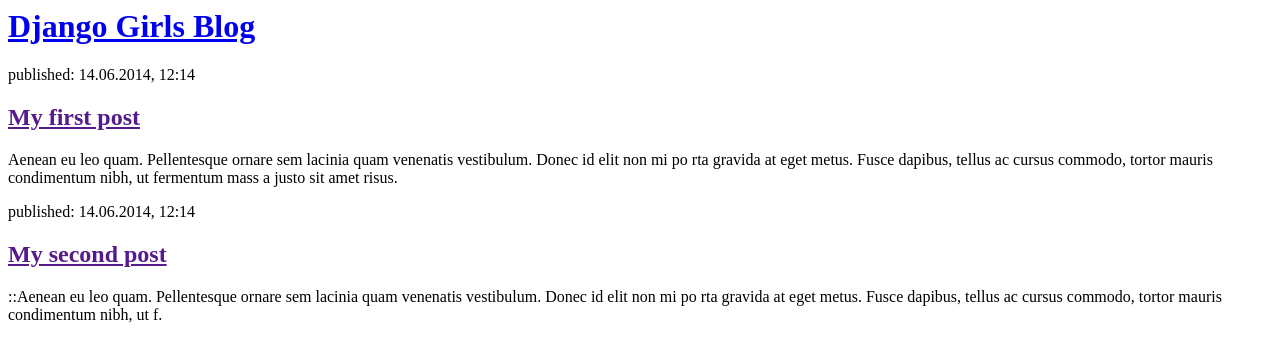
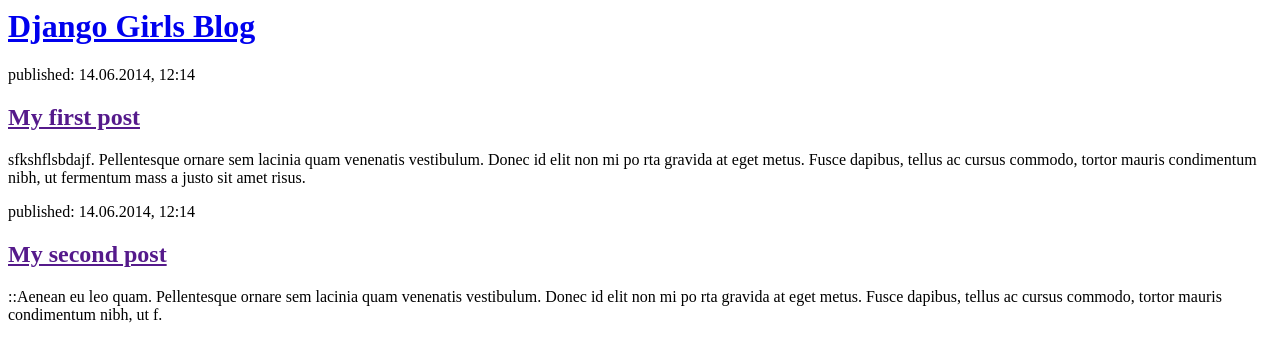
Before and after one commit to adamyin0115/my-first-blog, a Django app: page / in a window 1280 px wide. Shown: the top 362 px of the page. Run offline with Django 3.2, Linux system fonts and the light colour scheme.

Commit message:
changed the HTML for the site

```diff
--- a/blog/templates/blog/post_list.html
+++ b/blog/templates/blog/post_list.html
@@ -9,7 +9,7 @@
         <div>
             <p>published: 14.06.2014, 12:14</p>
             <h2><a href="">My first post</a></h2>
-            <p>Aenean eu leo quam. Pellentesque ornare sem lacinia quam venenatis vestibulum. Donec id elit non mi po
+            <p>sfkshflsbdajf. Pellentesque ornare sem lacinia quam venenatis vestibulum. Donec id elit non mi po
 rta gravida at eget metus. Fusce dapibus, tellus ac cursus commodo, tortor mauris condimentum nibh, ut fermentum mass
 a justo sit amet risus.</p>
         </div>
```
